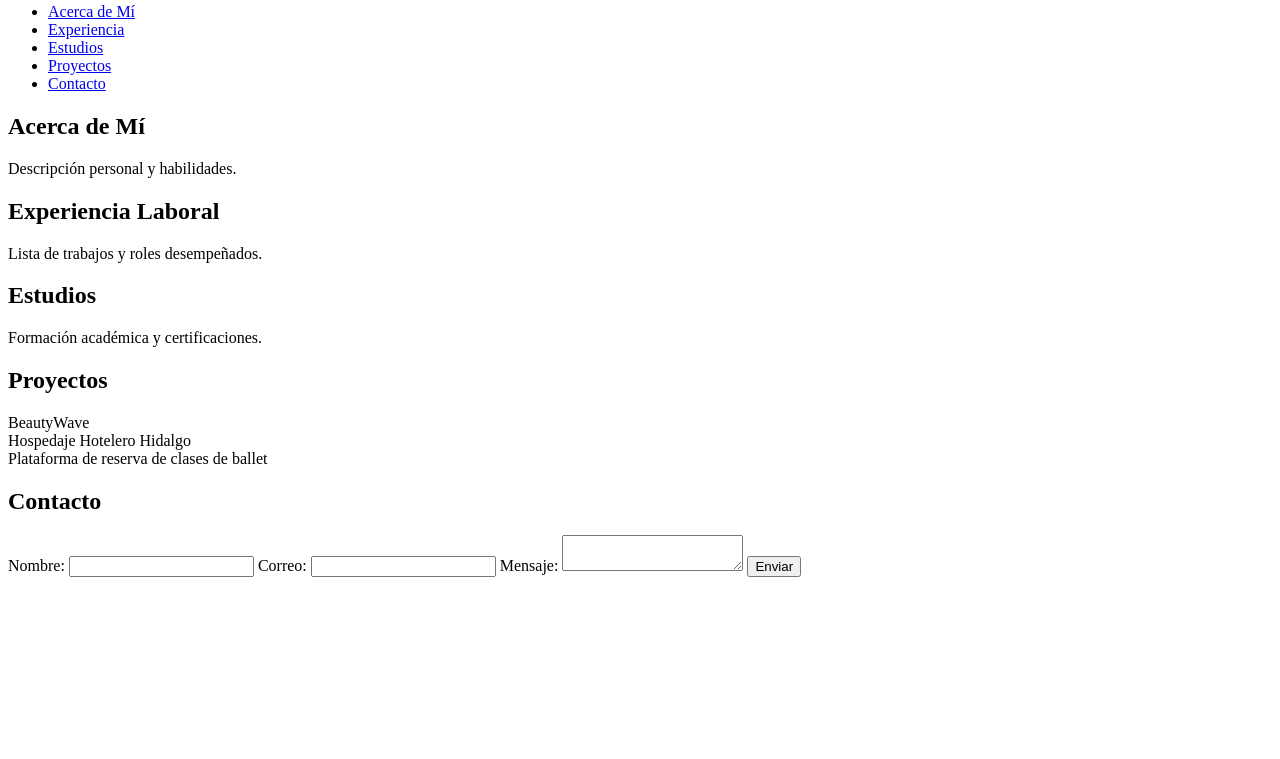
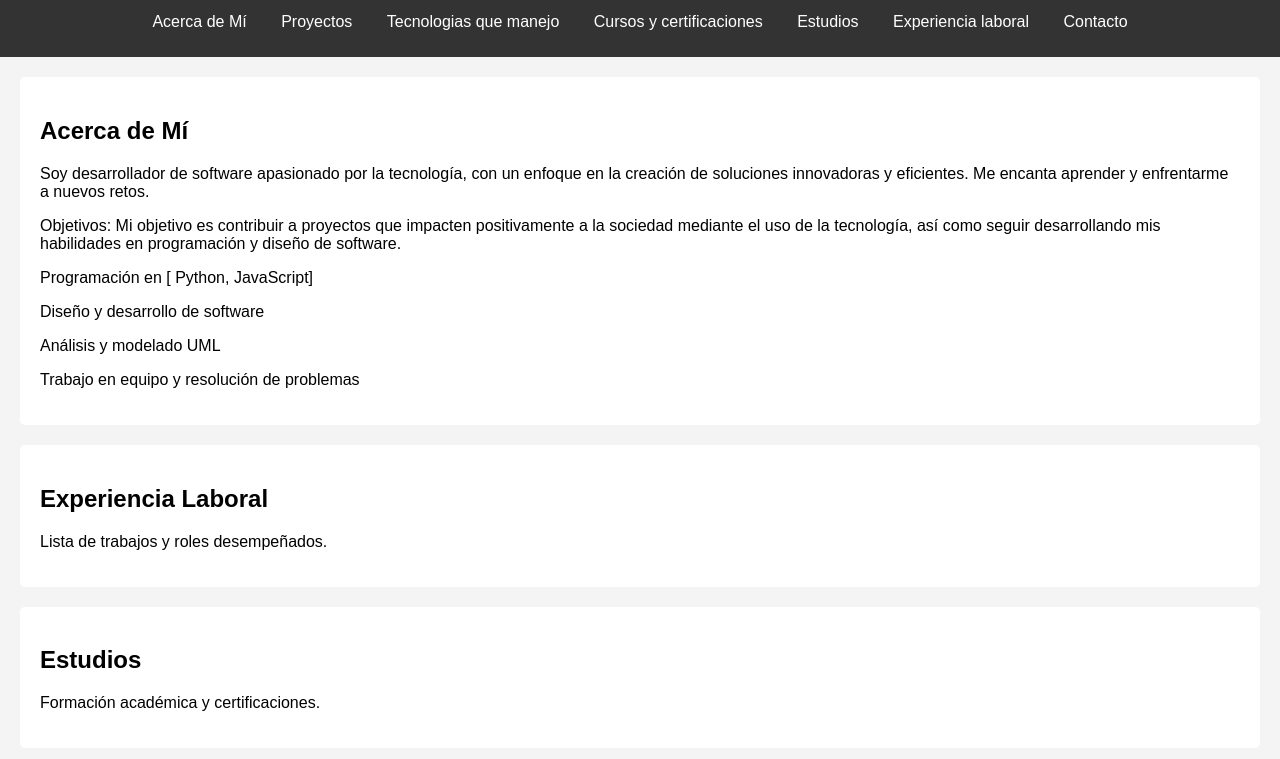
Before and after one commit to Paty-MH/portafolio, a plain HTML site: page index.html in a window 1280 px wide. Shown: the part 114-873 px from the top of the page. Before the commit the page ends 800 px from the top, so only its background shows below. Drawn offline with Linux system fonts and the light colour scheme; a script that the page names is missing.

Commit message:
Mi commit subiendo css

```diff
--- a/css/styles.css
+++ b/css/styles.css
@@ -0,0 +1,35 @@
+body {
+    font-family: Arial, sans-serif;
+    margin: 0;
+    padding: 0;
+    background-color: #f4f4f4;
+}
+
+header {
+    background: #333;
+    color: white;
+    padding: 10px 0;
+    text-align: center;
+}
+
+nav ul {
+    list-style: none;
+    padding: 0;
+}
+
+nav ul li {
+    display: inline;
+    margin: 0 15px;
+}
+
+nav ul li a {
+    color: white;
+    text-decoration: none;
+}
+
+section {
+    padding: 20px;
+    margin: 20px;
+    background: white;
+    border-radius: 5px;
+}
--- a/index.html
+++ b/index.html
@@ -13,9 +13,11 @@
             <button class="menu-toggle">☰</button>
             <ul class="nav-links">
                 <li><a href="#acerca">Acerca de Mí</a></li>
-                <li><a href="#experiencia">Experiencia</a></li>
+                <li><a href="#proyectos">Proyectos</a></li>
+                <li><a href="#tecnologias">Tecnologias que manejo</a></li>
+                <li><a href="#cursorsos">Cursos y certificaciones</a></li>
                 <li><a href="#estudios">Estudios</a></li>
-                <li><a href="#proyectos">Proyectos</a></li>
+                <li><a href="#experiencia">Experiencia laboral</a></li>
                 <li><a href="#contacto">Contacto</a></li>
             </ul>
         </nav>
@@ -23,7 +25,12 @@
 
     <section id="acerca">
         <h2>Acerca de Mí</h2>
-        <p>Descripción personal y habilidades.</p>
+        <p>Soy desarrollador de software apasionado por la tecnología, con un enfoque en la creación de soluciones innovadoras y eficientes. Me encanta aprender y enfrentarme a nuevos retos.</p>
+            <p>Objetivos: Mi objetivo es contribuir a proyectos que impacten positivamente a la sociedad mediante el uso de la tecnología, así como seguir desarrollando mis habilidades en programación y diseño de software.</p>
+            <p>Programación en [ Python, JavaScript]</p>
+            <p>Diseño y desarrollo de software</p>
+            <p>Análisis y modelado UML</p>
+            <p>Trabajo en equipo y resolución de problemas</p>
     </section>
 
     <section id="experiencia">
```
Also changed, not shown: assets/logo.png (added).
